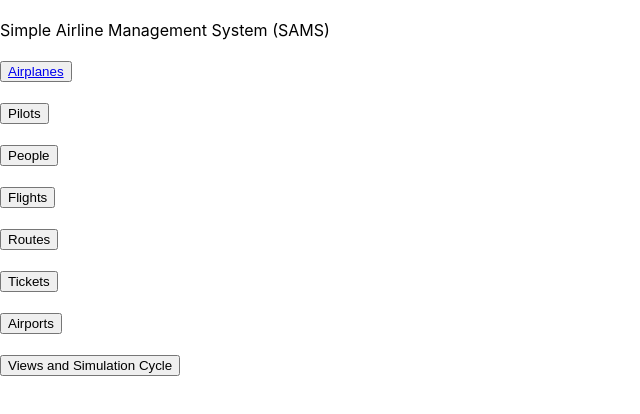
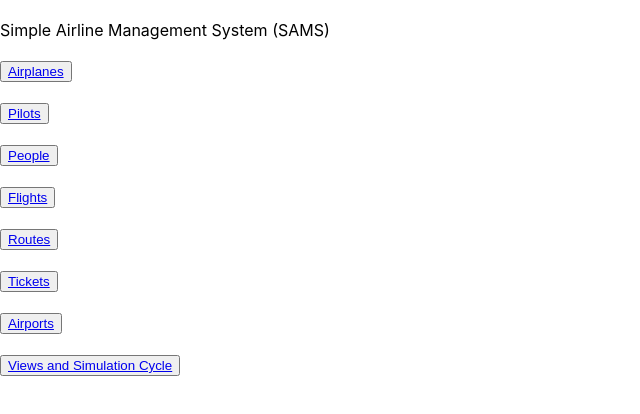
Before and after one commit to mengzhuou/DatabaseManagement, a React (Create React App) app in the folder db_management_project/Frontend/: page / in a window 1280 px wide. Shown: the top 414 px of the page, without its empty margins (0-640 px from the left). Built offline with nearby package versions, Linux system fonts and the light colour scheme; what axios-cookiejar-support would draw is missing.

Commit message:
Every buttons now are clickable and will open a new tab.Airplanes function now shows up.

```diff
--- a/db_management_project/Frontend/src/App.js
+++ b/db_management_project/Frontend/src/App.js
@@ -3,6 +3,7 @@ import ReactDOM from "react-dom/client";
 import {Menu} from './Menu';
 import {Routes, Route, BrowserRouter} from 'react-router-dom';
 import AddAirplane1 from './Menu';
+
 
 
 export default function App() {
--- a/db_management_project/Frontend/src/Menu.js
+++ b/db_management_project/Frontend/src/Menu.js
@@ -18,7 +18,6 @@ export function Menu() {
       <div className="sidebar">
         <div
           className={activeTab === 'AddAirplane1' ? 'active' : ''}
-          //onClick={() => handleTabClick('Airplanes')}
           onClick={() => openTab("/AddAirplane1")}
         >
         <br />
@@ -27,66 +26,58 @@ export function Menu() {
         <br />
         <div
           className={activeTab === 'Pilots' ? 'active' : ''}
-          onClick={() => handleTabClick('Pilots')}
+          onClick={() => openTab("/Pilots")}
         >
-          <button>Pilots</button>
+          <button><a href="/Grant_Pilot_License">Pilots</a></button>
         </div>
         <br />
         <div
           className={activeTab === 'People' ? 'active' : ''}
-          onClick={() => handleTabClick('People')}
+          onClick={() => openTab("/People")}
         >
-          <button>People</button>
+          <button><a href="/Add_Person">People</a></button>
         </div>
         <br />
         <div
           className={activeTab === 'Flights' ? 'active' : ''}
-          onClick={() => handleTabClick('Flights')}
+          onClick={() => openTab("/Flights")}
         >
-          <button>Flights</button>
+          <button><a href="/Offer_Flight">Flights</a></button>
         </div>
         <br />
       </div>
       <div className="main">
         <div
           className={activeTab === 'Routes' ? 'active' : ''}
-          onClick={() => handleTabClick('Routes')}
+          onClick={() => openTab("/Routes")}
         >
-          <button>Routes</button>
+          <button><a href="/Routes1">Routes</a></button>
         </div>
         <br />
         <div
           className={activeTab === 'Tickets' ? 'active' : ''}
-          onClick={() => handleTabClick('Tickets')}
+          onClick={() => openTab("/Tickets")}
         >
-          <button>Tickets</button>
+          <button><a href="/Purchase_ticket_and_seat">Tickets</a></button>
         </div>
         <br />
         <div
           className={activeTab === 'Airports' ? 'active' : ''}
-          onClick={() => handleTabClick('Airports')}
+          onClick={() => openTab("/Airports")}
         >
-          <button>Airports</button>
+          <button><a href="/Add_Airport">Airports</a></button>
         </div>
         <br />
         <div
           className={activeTab === 'ViewsandSimulationCycle' ? 'active' : ''}
-          onClick={() => handleTabClick('ViewsandSimulationCycle')}
+          onClick={() => openTab("/ViewsandSimulationCycle")}
         >
-          <button>Views and Simulation Cycle</button>
+          <button><a href="/ViewsandSimulationCycle1">Views and Simulation Cycle</a></button>
         </div>
         <br />
       </div>
     </div>
   );
-}
-
-export class MyRand extends Component {
-    render() {
-        return (
-            <h1>Myrand</h1>
-        );
-    }
 }
 
 export default class AddAirplane1 extends Component {
```
